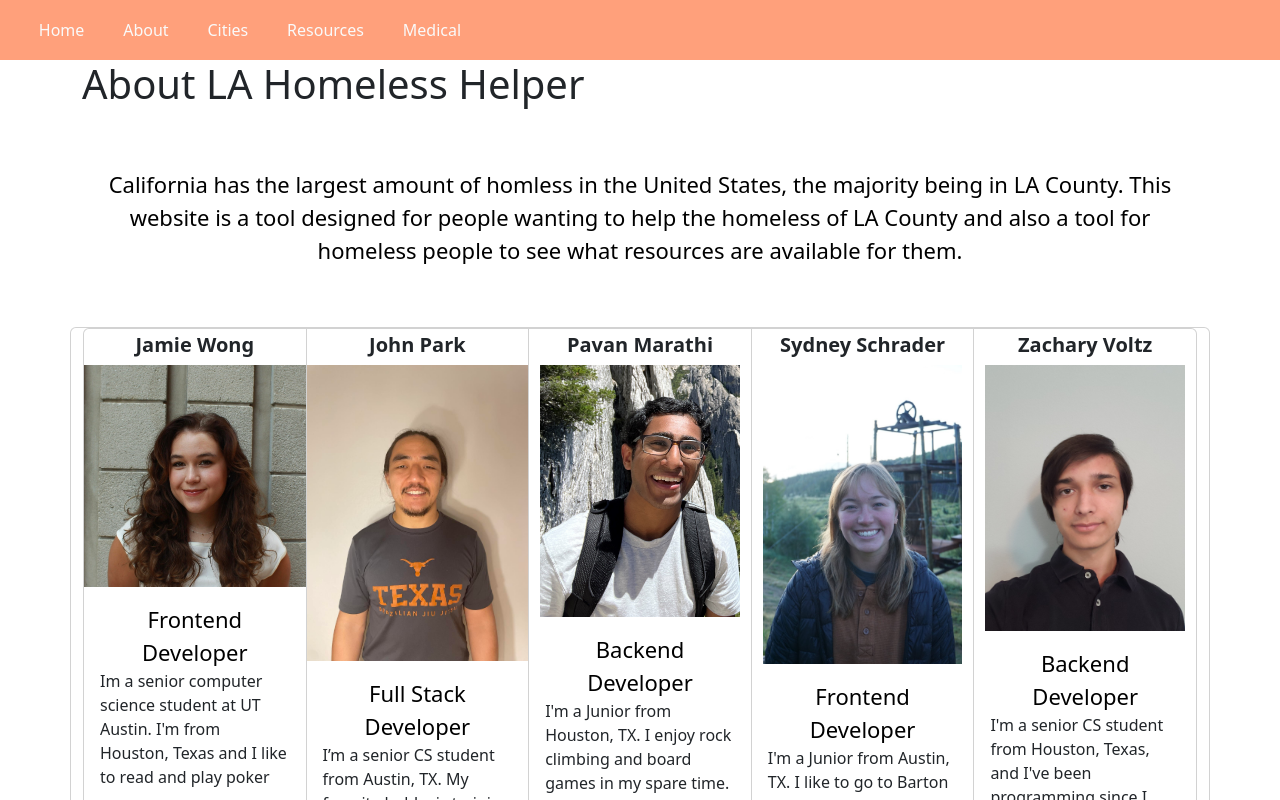
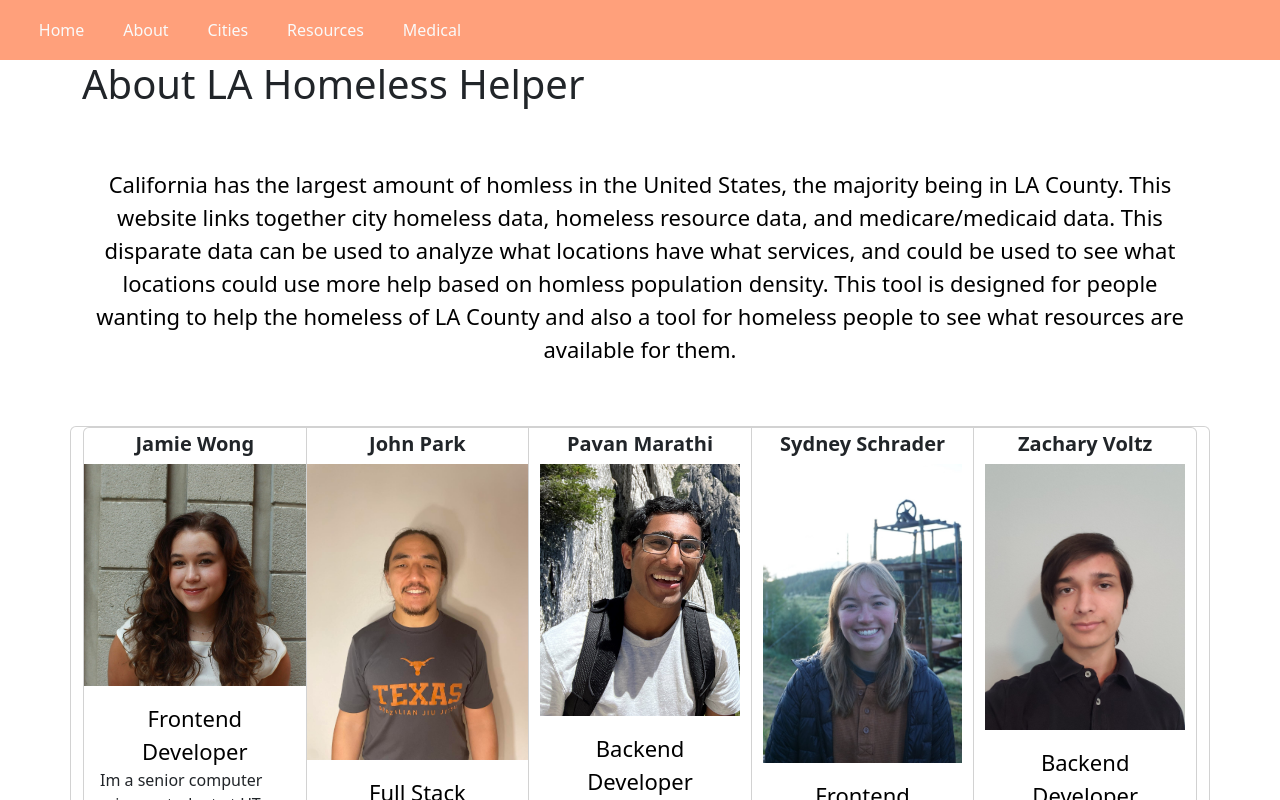
Before and after one commit to sydney-schrader/idb-01, a React (Create React App) app in the folder frontend/: page /about in a window 1280 px wide. Shown: the top 800 px of the page. Built offline with nearby package versions, Linux system fonts and the light colour scheme; no server answers.

Commit message:
changed front end blurb to include stuff about disparate datat

```diff
--- a/frontend/src/components/about/About.tsx
+++ b/frontend/src/components/about/About.tsx
@@ -41,7 +41,10 @@ const About: React.FC<{}> = () => {
             <h1>About LA Homeless Helper</h1>
             <div className= {styles['textType']}>
             California has the largest amount of homless in the United States, the majority being in LA County.
-            This website is a tool designed for people wanting to help the homeless of LA County and also a tool
+            This website links together city homeless data, homeless resource data, and medicare/medicaid data.
+            This disparate data can be used to analyze what locations have what services, and could be used to see what
+            locations could use more help based on homless population density. This tool is designed
+            for people wanting to help the homeless of LA County and also a tool
             for homeless people to see what resources are available for them.
             </div>
 
```
